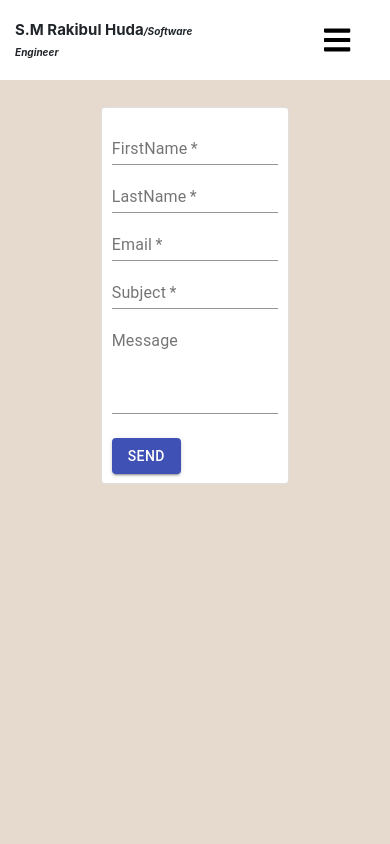
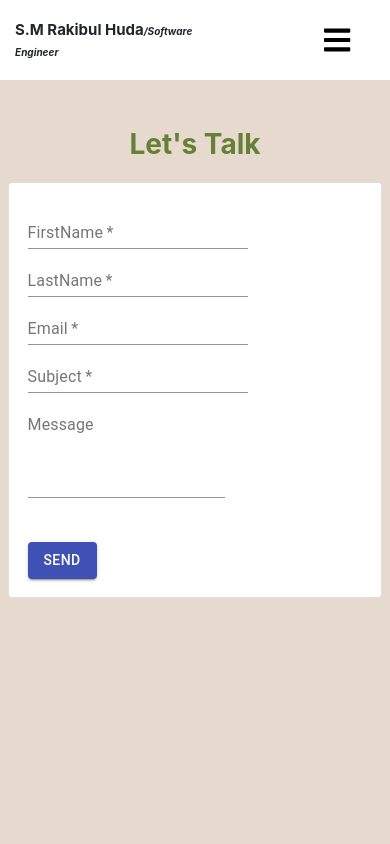
Before and after one commit to asif19981998/personal-site, a React (Create React App) app: page /contact in a window 390 px wide. Shown: the top 844 px of the page. Built offline with nearby package versions, Linux system fonts and the light colour scheme.

Commit message:
make home page contact-page responsive

```diff
--- a/src/main-css/contact.css
+++ b/src/main-css/contact.css
@@ -24,3 +24,9 @@
 .send-button{
     padding-top: 12%;
 }
+
+@media screen and (max-width: 420px) {
+    .contact_body_element{
+        padding:30% 0 0 0;
+    }
+}
```
